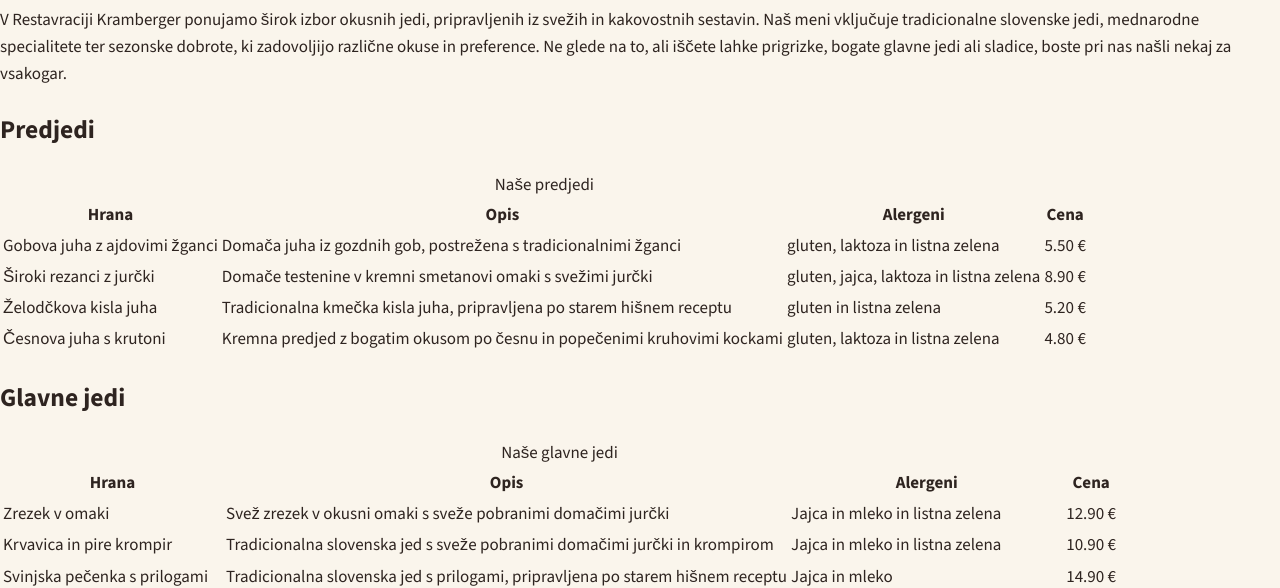
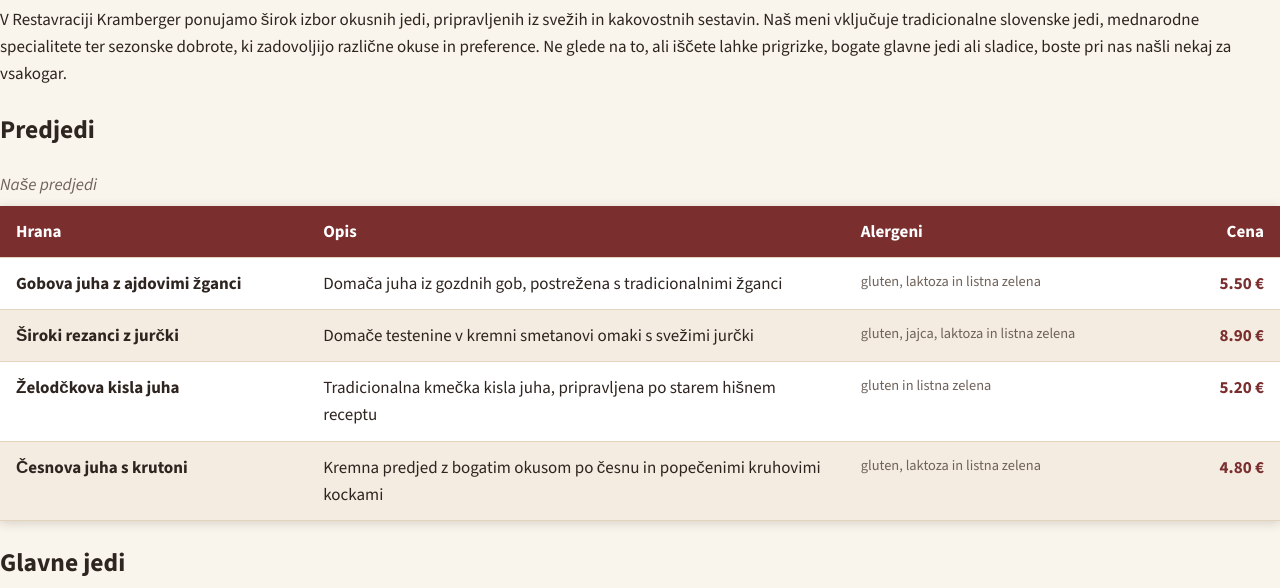
Before and after one commit to miha16920/RestavracijaCSS, a plain HTML site: page meni.html in a window 1280 px wide. Shown: the part 213-801 px from the top of the page. Drawn offline with nearby package versions, Linux system fonts and the light colour scheme.

Commit message:
style.css: Dodajanje stila tabel za meni.html in za o-nas.html

```diff
--- a/css/style.css
+++ b/css/style.css
@@ -294,3 +294,106 @@
     color: var(--barva-besedilo);
     background-color: var(--barva-poudarek);
 }
+/* Tabele (meni.html, o-nas.html) */
+.tabela-ovoj {
+    overflow-x: auto;
+}
+
+.tabela {
+    width: 100%;
+    border-collapse: collapse;
+    background-color: var(--barva-kartica);
+    box-shadow: var(--senca);
+}
+
+.tabela caption {
+    padding-bottom: 0.5rem;
+    text-align: left;
+    font-style: italic;
+    color: var(--barva-medlo);
+}
+
+.tabela th,
+.tabela td {
+    padding: 0.75rem 1rem;
+    border-bottom: 1px solid var(--barva-obroba);
+    text-align: left;
+    vertical-align: top;
+}
+
+.tabela thead th {
+    color: var(--barva-svetlo);
+    background-color: var(--barva-primarna);
+}
+
+.tabela tbody tr:nth-child(even) {
+    background-color: var(--barva-vrstica);
+}
+
+.tabela tbody tr:hover {
+    background-color: var(--barva-hover);
+}
+
+/* zadnji stolpec (cene, ure) desno */
+.tabela th:last-child,
+.tabela td:last-child {
+    text-align: right;
+}
+
+.tabela-meni {
+    table-layout: fixed;        /* enake širine stolpcev v vseh tabelah */
+    min-width: 40rem;
+}
+
+.tabela-meni th:nth-child(1) {
+    width: 24%;
+}
+
+.tabela-meni th:nth-child(3) {
+    width: 24%;
+}
+
+.tabela-meni th:nth-child(4) {
+    width: 8rem;
+}
+
+.tabela-meni td:first-child {
+    font-weight: 700;
+}
+
+.tabela-meni td:nth-child(3) {
+    font-size: 0.9rem;
+    color: var(--barva-medlo);
+}
+
+.tabela-meni td:last-child {
+    font-weight: 700;
+    white-space: nowrap;
+    color: var(--barva-primarna);
+}
+
+/* o-nas.html: delovni čas */
+.tabela-cas {
+    max-width: 40rem;
+}
+
+.tabela-cas tbody th {
+    font-weight: 700;
+}
+
+.tabela tbody tr.zaprto,
+.tabela tbody tr.zaprto:hover {
+    color: var(--barva-zaprto);
+    background-color: var(--barva-zaprto-ozadje);
+    font-weight: 700;
+}
+
+.tabela tbody tr.zaprto td,
+.tabela tbody tr.zaprto th {
+    text-transform: uppercase;
+    letter-spacing: 0.04em;
+}
+
+.tabela tbody tr.zaprto th {
+    border-left: 4px solid var(--barva-zaprto);
+}
```
